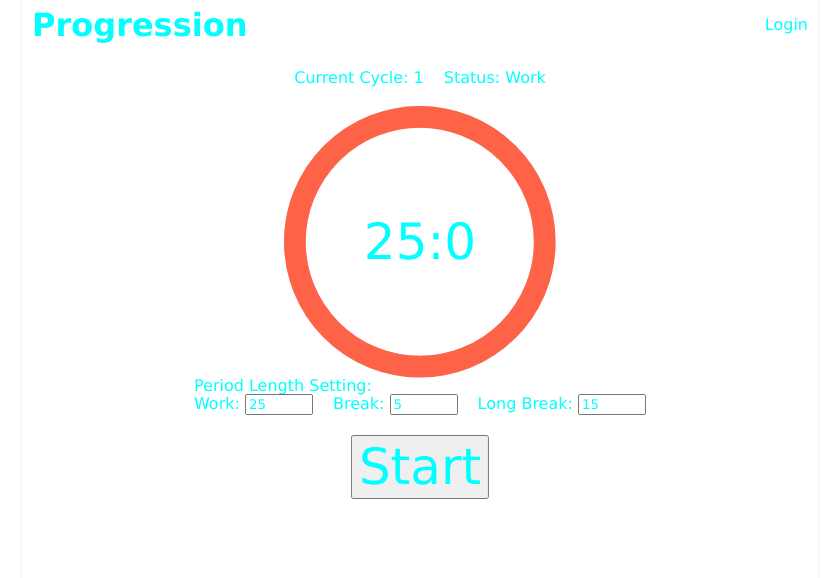
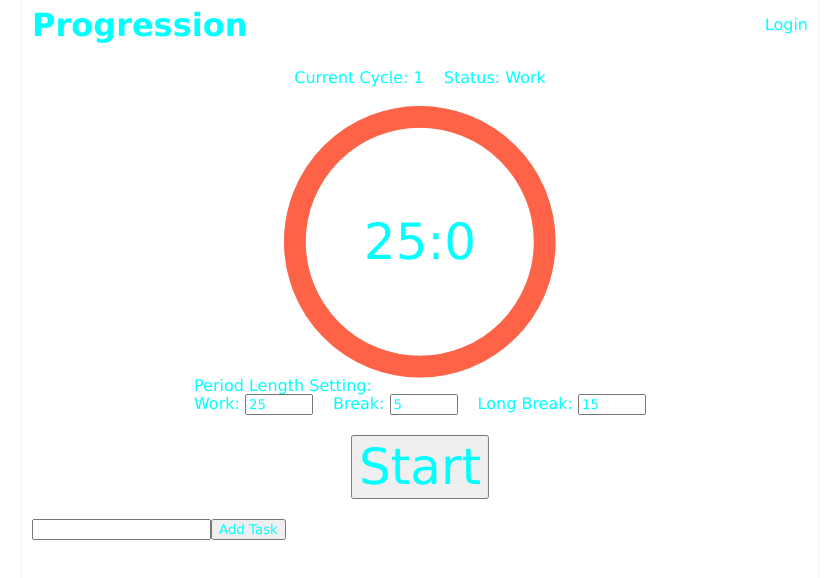
Before and after one commit to HWJFish/Project-Progression, a React (Create React App) app in the folder client/: page / in a window 1280 px wide. Shown: the top 578 px of the page, without its empty margins (220-1058 px from the left). Built offline with nearby package versions, Linux system fonts and the light colour scheme.

Commit message:
finish task form

```diff
--- a/client/src/ProgressContext.js
+++ b/client/src/ProgressContext.js
@@ -1,13 +1,14 @@
 import { createContext, useEffect, useState } from "react";
+import {v4 as uuidv4} from 'uuid'
 
-export const ProgressContext=createContext();
+export const ProgressContext = createContext();
 
 
 
-export const ProgressContextProvider=({children})=>{
+export const ProgressContextProvider = ({ children }) => {
     //default values
-    const TIMER_KEY='timer';
-    const TASK_KEY='task';
+    const TIMER_KEY = 'timer';
+    const TASK_KEY = 'task';
     let workTime = 25, breakTime = 5, longBreakTime = 15;
     const iniCycle = {
         time: workTime * 1000 * 60,
@@ -17,32 +18,46 @@ export const ProgressContextProvider=({children})=>{
         workTime,
         breakTime,
         longBreakTime,
-        startTime:null
+        startTime: null
     }
-    const loadData=()=>{
-        let storage=window.localStorage.getItem(TIMER_KEY);
-        if(storage){
-            storage=JSON.parse(storage);
-            if(storage.startStatus!=='notStart'){
-                storage.startStatus='interrupted'
+    const loadData = () => {
+        let storage = window.localStorage.getItem(TIMER_KEY);
+        if (storage) {
+            storage = JSON.parse(storage);
+            if (storage.startStatus !== 'notStart') {
+                storage.startStatus = 'interrupted'
                 //setIsInterrupted(true);
             }
 
             return storage;
 
-        }else return iniCycle;
+        } else return iniCycle;
     }
-    const [timer, setTimer] = useState(()=>loadData());
-    const [task,setTask]=useState(()=>{
-        const storage=window.localStorage.getItem(TASK_KEY);
-        return storage?JSON.parse(storage):{};
+    const [timer, setTimer] = useState(() => loadData());
+    const [task, setTask] = useState(() => {
+        // task structure
+        // {
+        //     taskName,
+        //     _id,
+        //     userId,
+        //     steps:[{description,isCompleted}],
+        //     tags:[]
+        // }
+        const storage = window.localStorage.getItem(TASK_KEY);
+        return storage ? JSON.parse(storage) : {
+            taskName:'',
+            _id:uuidv4(),
+            userId:'',
+            steps:[],
+            tags:[]
+        };
     })
 
     let timeInterval = null;
     //update the timer based on the change of time period
-    useEffect(()=>{
-        window.localStorage.setItem(TIMER_KEY,JSON.stringify(timer));
-        if(timer.startStatus==='started'){
+    useEffect(() => {
+        window.localStorage.setItem(TIMER_KEY, JSON.stringify(timer));
+        if (timer.startStatus === 'started') {
             // interesting note: setTimeout and setInterval works the same here
             timeInterval = setTimeout(() => {
                 const newTimer = { ...timer };
@@ -50,31 +65,31 @@ export const ProgressContextProvider=({children})=>{
                 if (newTimer.time <= 0) {//actually should be ===0 but just incase
                     if (timer.isBreak) {
                         newTimer.count++;
-                        newTimer.time=newTimer.workTime*1000*60;
+                        newTimer.time = newTimer.workTime * 1000 * 60;
                     } else {
-                        if(timer.count%4===0){
-                            newTimer.time=newTimer.longBreakTime*1000*60;
-                        }else{
-                            newTimer.time=newTimer.breakTime*1000*60;
+                        if (timer.count % 4 === 0) {
+                            newTimer.time = newTimer.longBreakTime * 1000 * 60;
+                        } else {
+                            newTimer.time = newTimer.breakTime * 1000 * 60;
                         }
                     }
-                    newTimer.isBreak=!timer.isBreak;
+                    newTimer.isBreak = !timer.isBreak;
                 }
 
                 setTimer(newTimer);
             }, 1000)
         }
-        return ()=>clearTimeout(timeInterval);
-    },[timer])
+        return () => clearTimeout(timeInterval);
+    }, [timer])
 
 
-    useEffect(()=>{
-        window.localStorage.setItem(TASK_KEY,JSON.stringify(task));
-    },[task])
+    useEffect(() => {
+        window.localStorage.setItem(TASK_KEY, JSON.stringify(task));
+    }, [task])
 
 
 
-    return <ProgressContext.Provider value={{timer, setTimer,iniCycle,task,setTask}}>
+    return <ProgressContext.Provider value={{ timer, setTimer, iniCycle, task, setTask }}>
         {children}
     </ProgressContext.Provider>
 
--- a/client/src/components/NavBar.js
+++ b/client/src/components/NavBar.js
@@ -1,7 +1,7 @@
 import { useContext } from "react";
 import styled from "styled-components";
 import { UserContext } from "../UserContext";
-import { Link, NavLink } from "react-router-dom";
+import { Link } from "react-router-dom";
 
 const NavBar = () => {
     const { user,setUser } = useContext(UserContext);
--- a/client/src/components/TaskEditable.js
+++ b/client/src/components/TaskEditable.js
@@ -1,4 +1,4 @@
-import { useContext } from "react";
+import { useContext, useRef } from "react";
 import styled from "styled-components";
 import { ProgressContext } from "../ProgressContext";
 
@@ -12,22 +12,61 @@ import { ProgressContext } from "../ProgressContext";
 // }
 
 //used to show on main page
-const Task=()=>{
-     const {task,setTask}=useContext(ProgressContext)
+const TaskEditable = () => {
+    const { task, setTask } = useContext(ProgressContext);
+    const ref = useRef(null);
+
+    const updateStep = (step, index, newStep) => {
+        const tempSteps = [...task.steps];
+        tempSteps[index] = newStep;
+        setTask({ ...task, steps: tempSteps });
+    }
+    const addStep = (newStep) => {
+        const tempSteps = [...task.steps];
+        tempSteps.push(newStep);
+        setTask({ ...task, steps: tempSteps });
+    }
 
     return <Wrapper>
-        <h3>{task.taskName}</h3>
-        {task.steps.map((step,index)=>{
+        {task.taskName ? <><h3>{task.taskName}</h3>
+            {task.steps.map((step, index) => {
 
-                return <div className="stepContainer">
-                        <input type='checkbox' defaultChecked={step.isCompleted}/>
-                        <input key={'step-'+index} defaultValue={step.description}/>
+                return <div className="stepContainer" key={'step-' + index}>
+                        <input type='checkbox' checked={step.isCompleted} value='true' onChange={(e) => {
+
+                            updateStep(step, index, { description: step.description, isCompleted: !step.isCompleted })
+                        }} />
+                        <input  value={step.description} onChange={(e) => {
+                            updateStep(step, index, { description: e.target.value, isCompleted: step.isCompleted })
+                        }} />
                     </div>
 
-        })}
+
+
+            })}
+            <div>
+                <input ref={ref} />
+                <button onClick={() => {
+                    const value = ref.current.value;
+                    if (value) {
+                        addStep({ description: value, isCompleted: false })
+                        ref.current.value = '';
+                    }
+                }}>Add Task Step</button>
+            </div>
+        </>
+            : <div>
+                <input ref={ref} />
+                <button onClick={() => {
+                    const value = ref.current.value;
+                    if (value) {
+                        setTask({ ...task, taskName: value })
+                    }
+                }}>Add Task</button>
+            </div>}
     </Wrapper>
 }
 
-export default Task;
-const Wrapper=styled.div`
+export default TaskEditable;
+const Wrapper = styled.div`
 `
--- a/client/src/components/Timer.js
+++ b/client/src/components/Timer.js
@@ -48,19 +48,19 @@ const Timer = () => {
         {// show start button and set period form
             timer.startStatus === 'notStart' && <div>
                 <p >Period Length Setting:</p>
-                <div className="labelContainer" onChange={updatePeriod}>
+                <div className="labelContainer" >
 
                     <label className="inputLabel">
                         Work:{' '}
-                        <input type='number' min='1' max='60' className="inputField" id='workTime' name='workTime' defaultValue={timer.workTime} />
+                        <input type='number' min='1' max='60' className="inputField" id='workTime' name='workTime' value={timer.workTime} onChange={updatePeriod}/>
                     </label>
                     <label className="inputLabel">
                         Break:{' '}
-                        <input type='number' min='1' max='60' className="inputField" id='breakTime' name='breakTime' defaultValue={timer.breakTime} />
+                        <input type='number' min='1' max='60' className="inputField" id='breakTime' name='breakTime' value={timer.breakTime} onChange={updatePeriod}/>
                     </label>
                     <label className="inputLabel">
                         Long Break:{' '}
-                        <input type='number' min='1' max='60' className="inputField" id='longBreakTime' name='longBreakTime' defaultValue={timer.longBreakTime} />
+                        <input type='number' min='1' max='60' className="inputField" id='longBreakTime' name='longBreakTime' value={timer.longBreakTime} onChange={updatePeriod}/>
                     </label>
                 </div>
                 <button className="start" onClick={startTimer}>Start</button>
--- a/client/src/pages/home.js
+++ b/client/src/pages/home.js
@@ -1,12 +1,14 @@
 import styled from "styled-components";
 import UserInfo from "../components/UserInfo";
 import Timer from "../components/Timer";
+import TaskEditable from "../components/TaskEditable";
 
 const Home=()=>{
 
     return <Wrapper>
         <UserInfo/>
         <Timer/>
+        <TaskEditable/>
     </Wrapper>
 }
 export default Home;
```
